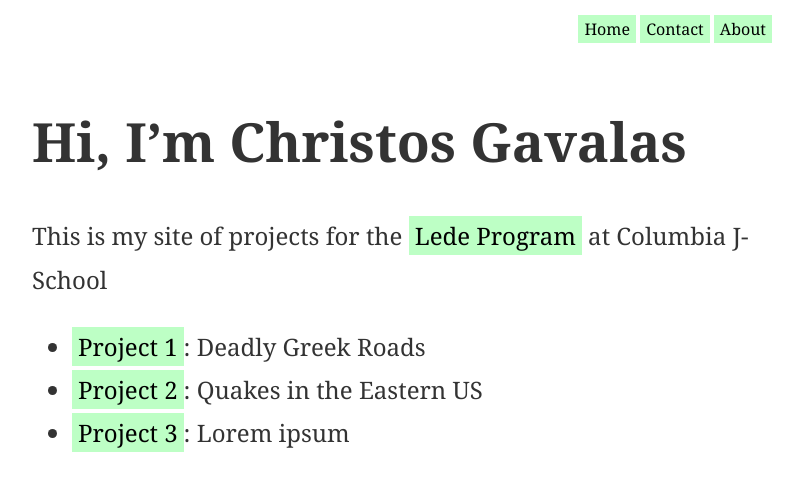
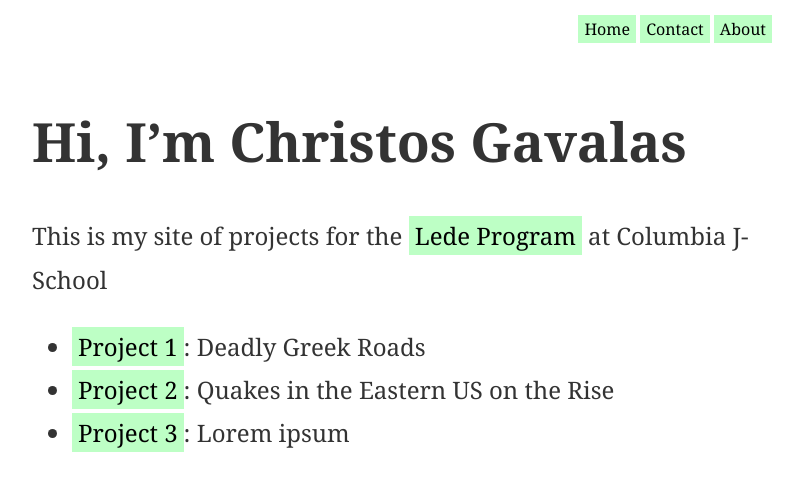
Before and after one commit to chrgavalas/data-projects, a Jekyll site: the page built from docs/index.md, in a window 1280 px wide. Shown: the top 491 px of the page, without its empty margins (233-1036 px from the left). Built offline with Jekyll 4.4.1, drawn with Linux system fonts in a browser that asks for light colours; our own code applies the rules of GitHub Pages for plain Markdown files.

Commit message:
Earthquakes

```diff
--- a/docs/index.md
+++ b/docs/index.md
@@ -9,5 +9,5 @@ layout: default
 This is my site of projects for the [Lede Program](http://ledeprogram.com) at Columbia J-School
 
 * [Project 1](https://chrgavalas.github.io/data-projects/Deadly-Greek-Roads/): Deadly Greek Roads
-* [Project 2](https://chrgavalas.github.io/data-projects/US-Earthquakes/): Quakes in the Eastern US
+* [Project 2](https://chrgavalas.github.io/data-projects/US-Earthquakes/): Quakes in the Eastern US on the Rise
 * [Project 3]({{ site.url }}/a-very-cool-project): Lorem ipsum
```
